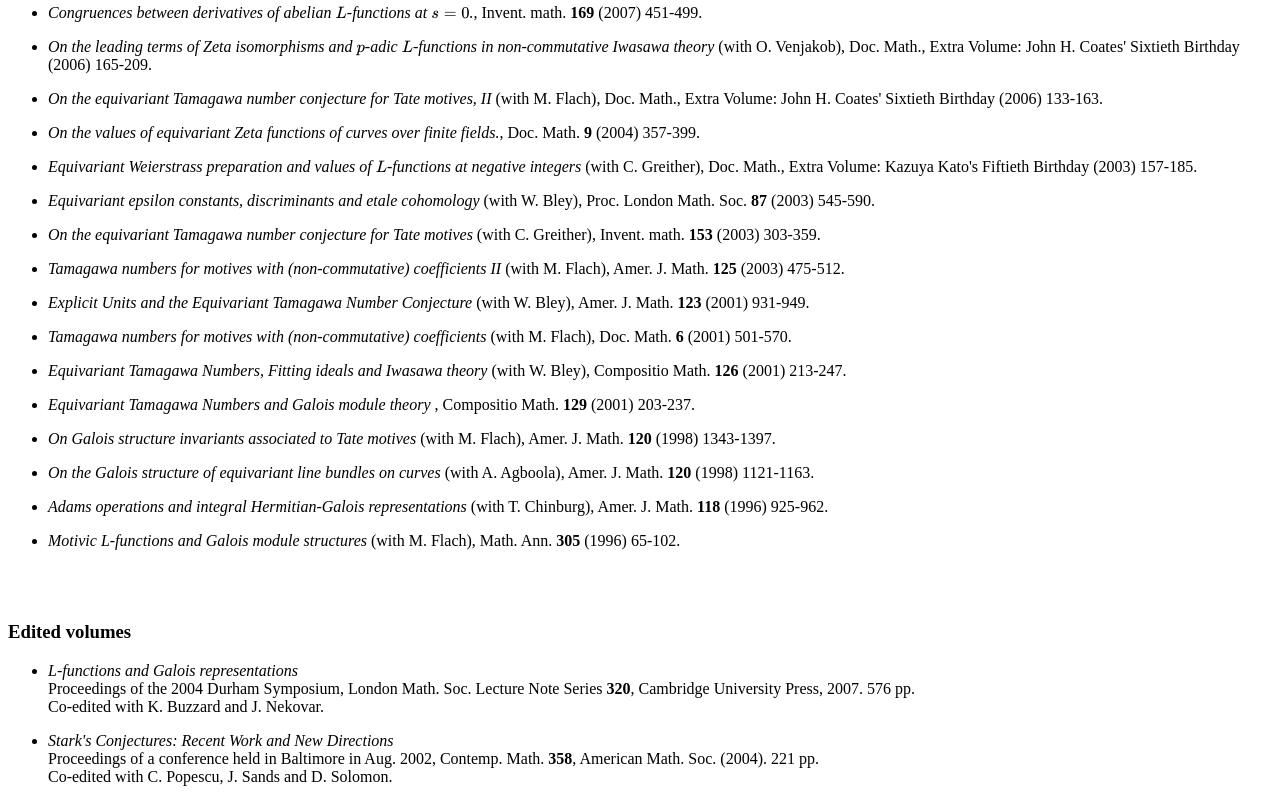
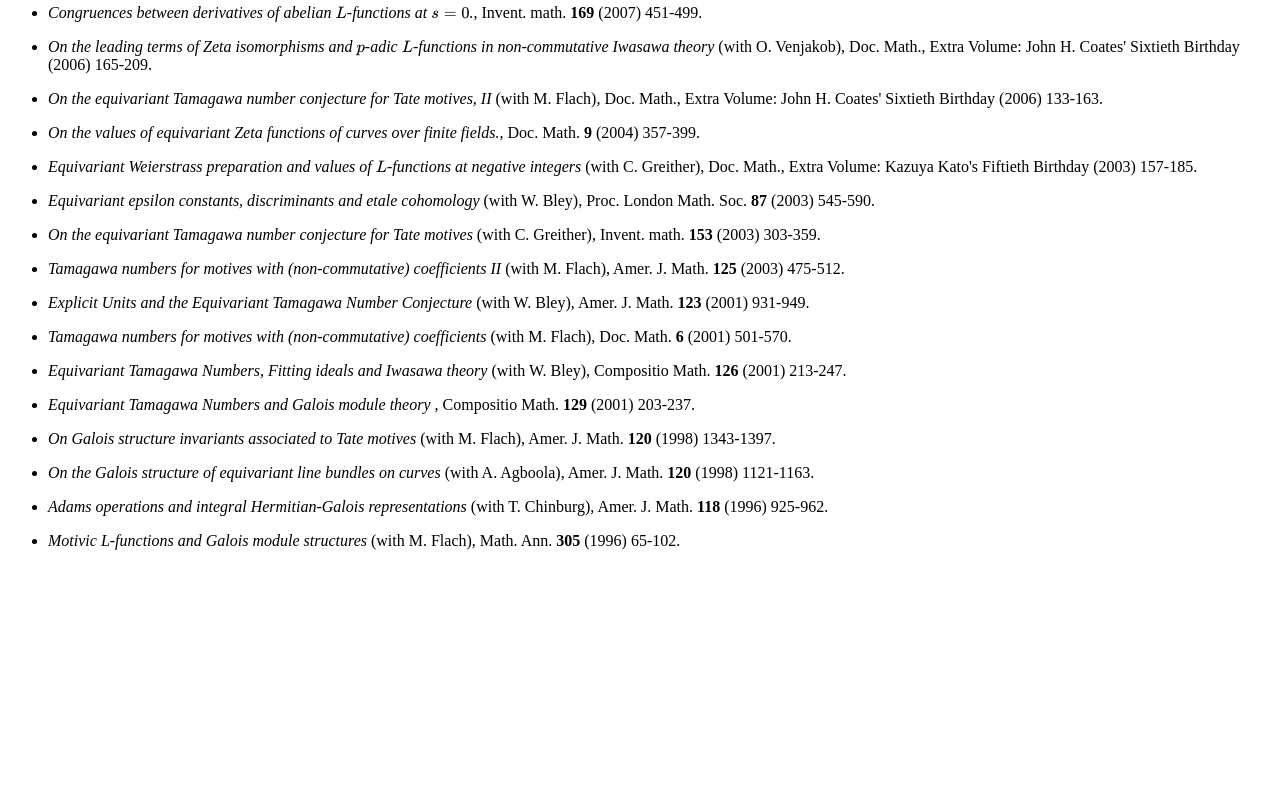
Before and after one commit to davidburnsmaths/davidburnsmaths.github.io, a plain HTML site: page newdbpublist.html in a window 1280 px wide. Shown: the part 1724-2526 px from the top of the page. After the commit the page ends 2334 px from the top, so only its background shows below. Drawn offline with nearby package versions, Linux system fonts and the light colour scheme; some packages are replaced by stand-ins of ours.

Commit message:
Remove edited volumes section from newdbpublist.html
Removed section listing edited volumes from the HTML document.

```diff
--- a/newdbpublist.html
+++ b/newdbpublist.html
@@ -167,21 +167,7 @@ and Galois module theory </i>, Compositio Math. <b>129</b> (2001) 203-237.
 
 <br><br>
 
-<h3>Edited volumes</h3>
-<ul>
-<li><div>
-<h4>L-functions and Galois representations</h4>
-<p>Proceedings of the 2004 Durham Symposium, London Math. Soc. Lecture Note Series <strong>320</strong>,
-Cambridge University Press, 2007. 576 pp. </p>
-<p>Co-edited with K. Buzzard and J. Nekovar.</p>
-</div></li>
- <li><div>
-<h4>Stark's Conjectures: Recent Work and New Directions</h4>
-<p>Proceedings of a conference held in Baltimore in Aug. 2002, Contemp. Math. <strong>358</strong>,
-American Math. Soc. (2004). 221 pp.</p>
-<p>Co-edited with C. Popescu, J. Sands and D. Solomon. </p>
-</div></li>
-</ul>
+
 
 </body>
 </html>
```
